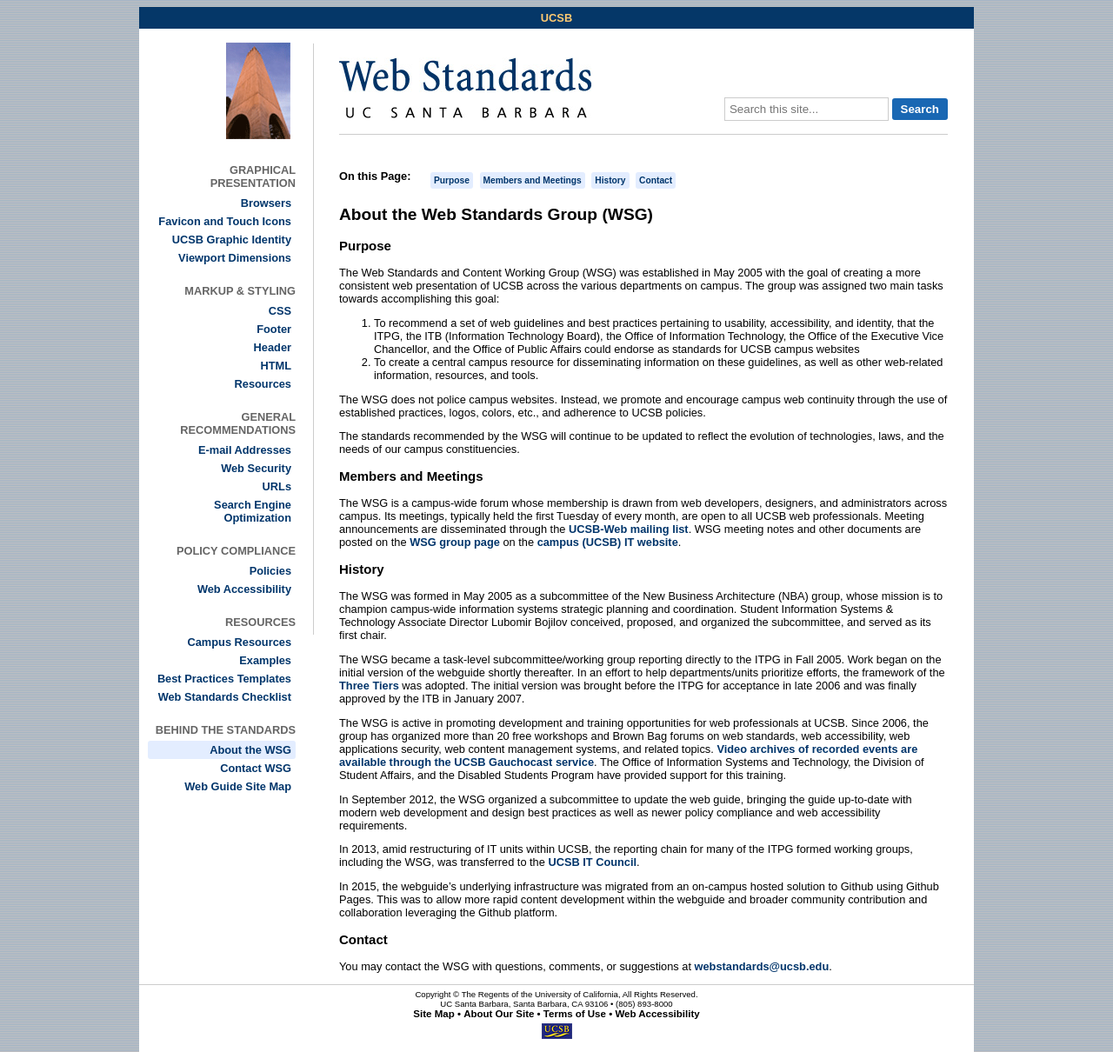
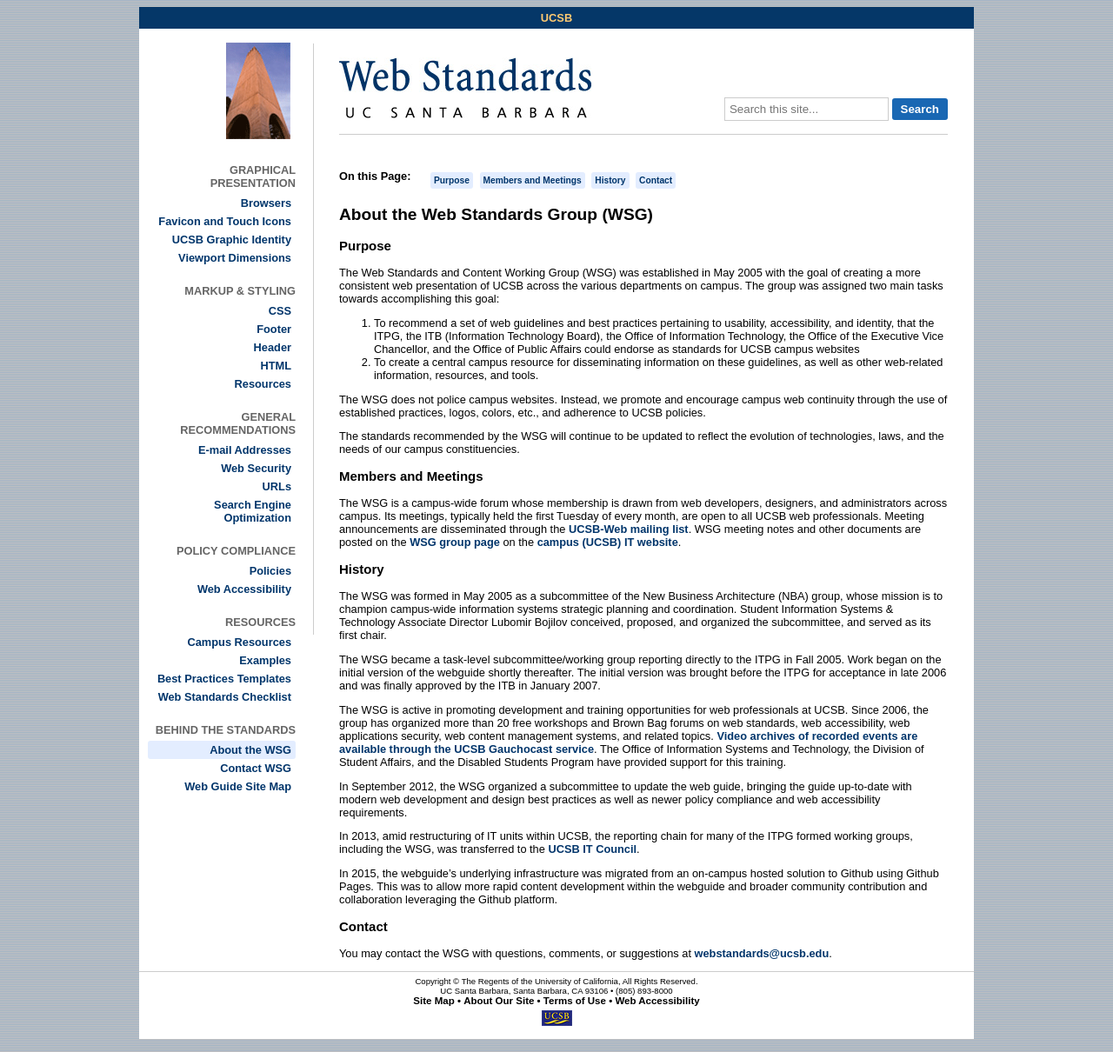
Before and after one commit to ucsb/webguide, a Jekyll site: the page built from about.md, in a window 1280 px wide. Shown: the whole page at 87% size. Built offline with Jekyll 4.4.1, drawn with Linux system fonts in a browser that asks for light colours; nearby versions of some CDN libraries; Markdown is read by kramdown in place of the engine named in the settings.

Commit message:
Remove Tiers verbiage.

```diff
--- a/about.md
+++ b/about.md
@@ -42,10 +42,7 @@
 
 The WSG became a task-level subcommittee/working group reporting directly to
 the ITPG in Fall 2005. Work began on the initial version of the webguide
-shortly thereafter. In an effort to help departments/units prioritize efforts,
-the framework of the [Three Tiers](/tiers/) was adopted. The initial version
-was brought before the ITPG for acceptance in late 2006 and was finally
-approved by the ITB in January 2007.
+shortly thereafter. The initial version was brought before the ITPG for acceptance in late 2006 and was finally approved by the ITB in January 2007.
 
 The WSG is active in promoting development and training opportunities for web
 professionals at UCSB. Since 2006, the group has organized more than 20 free
```
